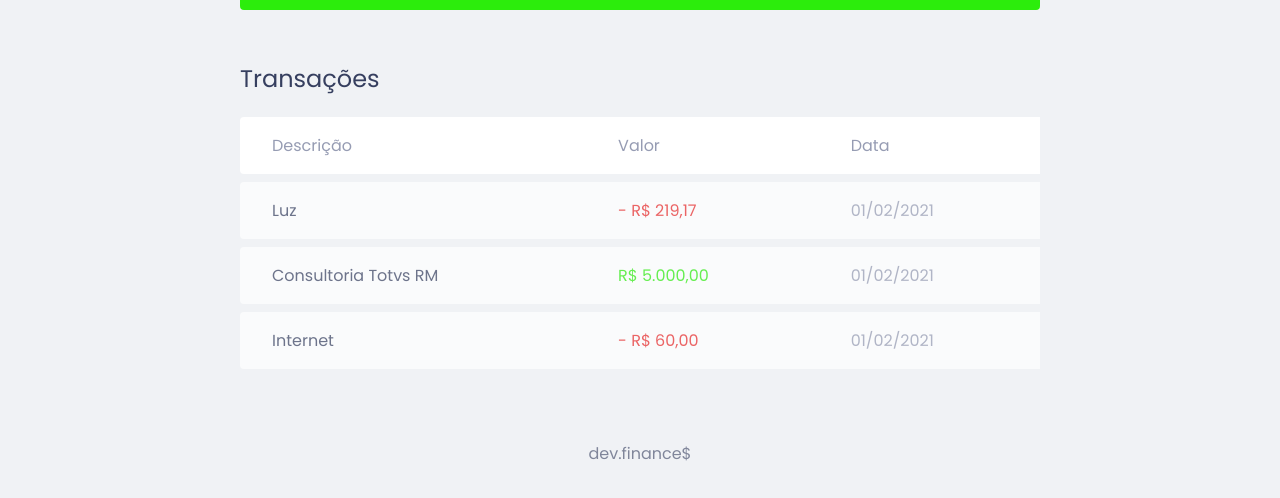
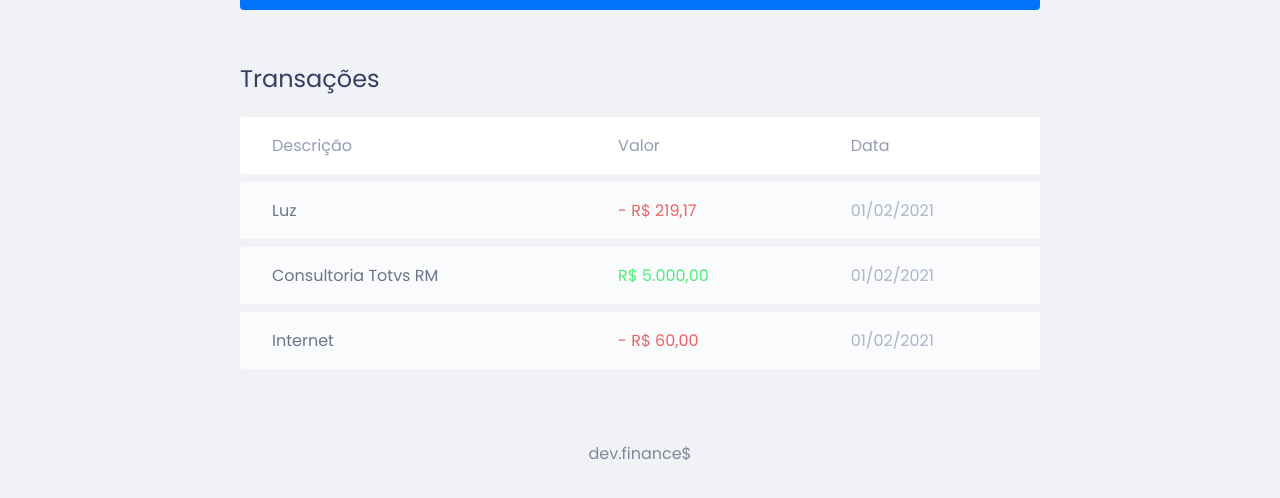
Before and after one commit to christianpompeu/maratonaDiscover, a plain HTML site: page index.html in a window 1280 px wide. Shown: the part 721-1219 px from the top of the page. Drawn offline with Linux system fonts and the light colour scheme.

Commit message:
alterando cores no css

```diff
--- a/style.css
+++ b/style.css
@@ -2,11 +2,11 @@
 
 :root {
     --dark-blue: #363f5f;
-    --color-total: #2CED0C;
-    --color-income: #2CED0C;
+    --color-total: #0175FA;
+    --color-income: #0CED48;
     --color-expense: #e92929;
     --color-background: #f0f2f5;
-    --color-background-header: #01E067;
+    --color-background-header: #0C3DED;
 }
 
 * {
```
